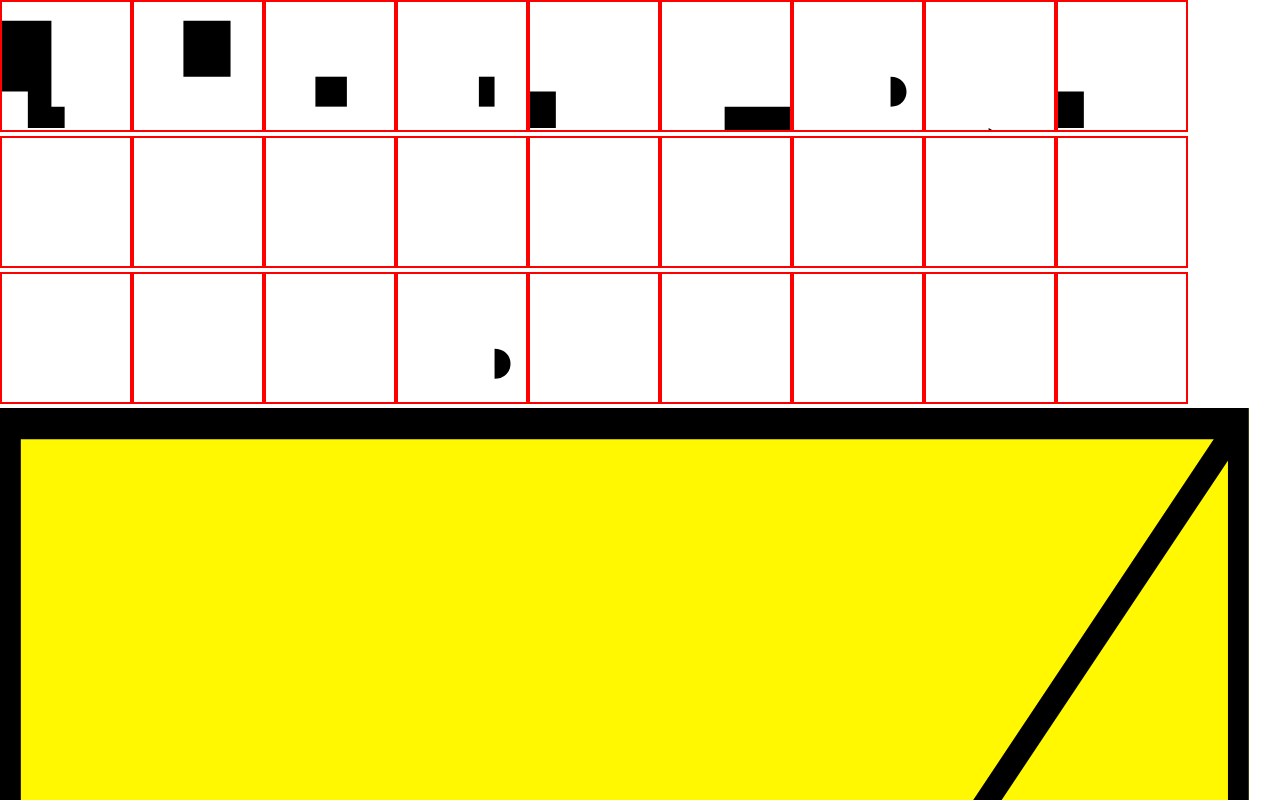
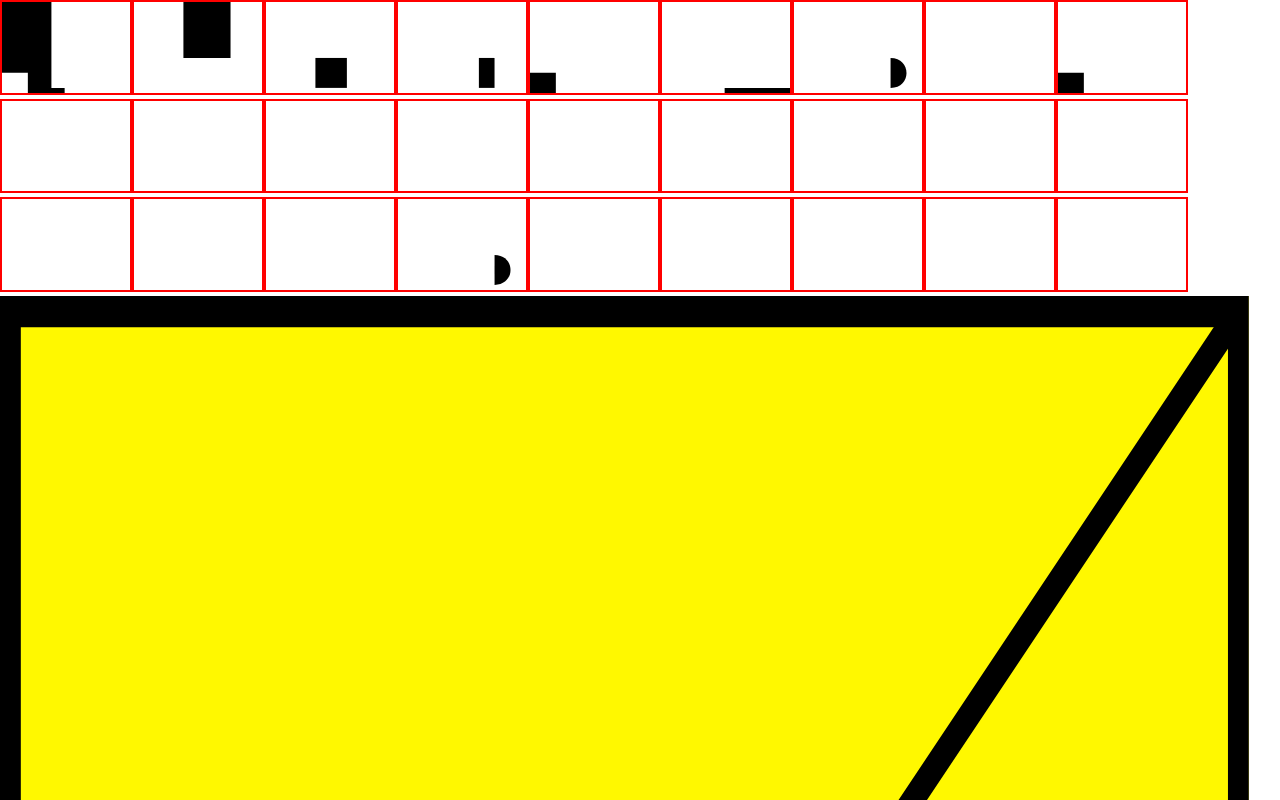
Before and after one commit to Iskz17/Homeez-Test, a React (Create React App) app in the folder homeeztest/: page / in a window 1280 px wide. Shown: the top 800 px of the page. Built offline with nearby package versions, Linux system fonts and the light colour scheme.

Commit message:
experimenting on the svg a little

```diff
--- a/homeeztest/src/components/Layout.jsx
+++ b/homeeztest/src/components/Layout.jsx
@@ -8,18 +8,7 @@ class Layout extends Component {
   }
   render() {
     return (
-      <svg
-      width="100"
-      height="100"
-        id={this.props.data.id}
-        xmlns="http://www.w3.org/2000/svg"
-        viewBox="0 0 100 100"
-      >
-        {/* <g fill="#61DAFB"> */}
           <SvgParameter data={this.props.data} />
-          {console.log(this.props.data.tag)}
-        {/* </g> */}
-      </svg>
     );
   }
 }
```
